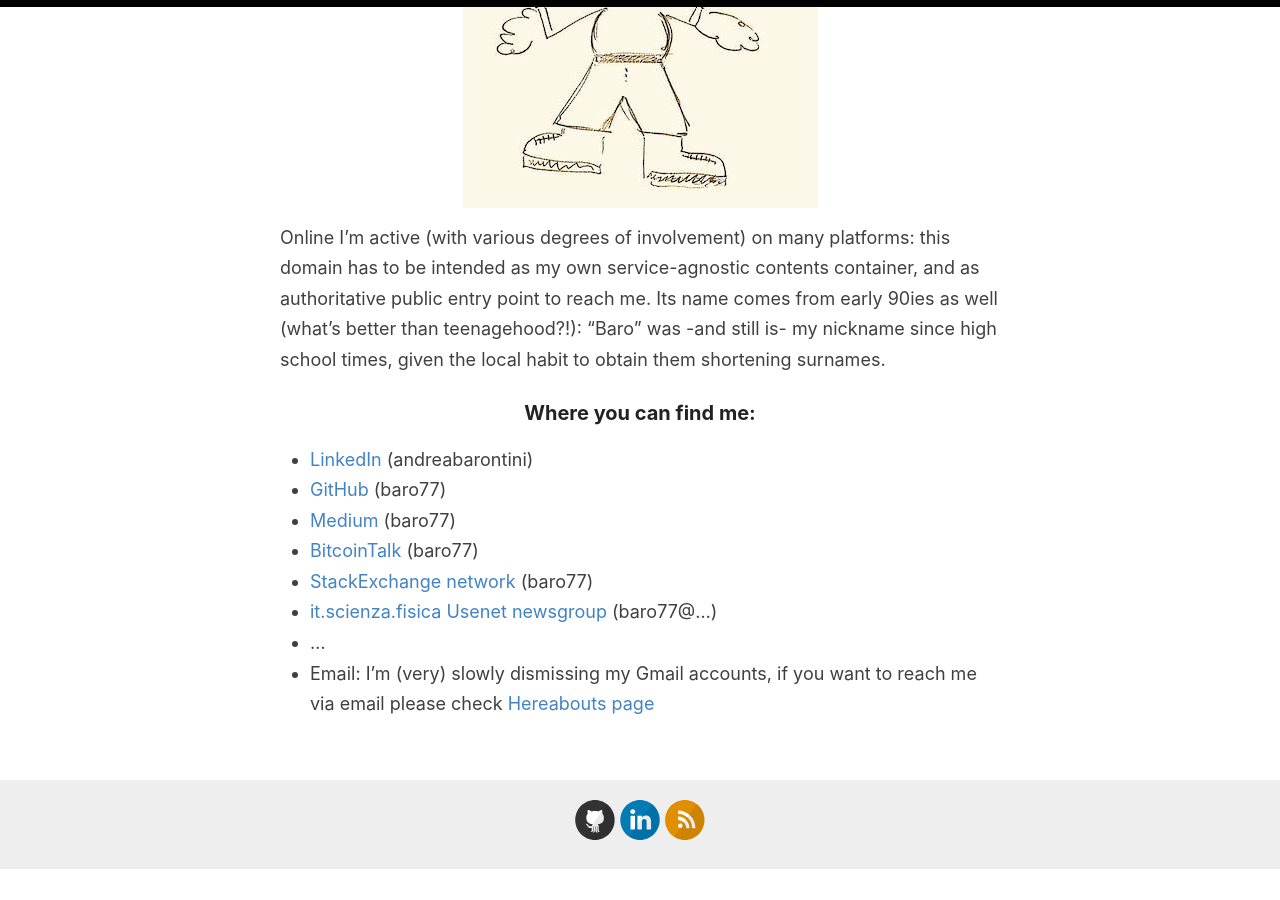
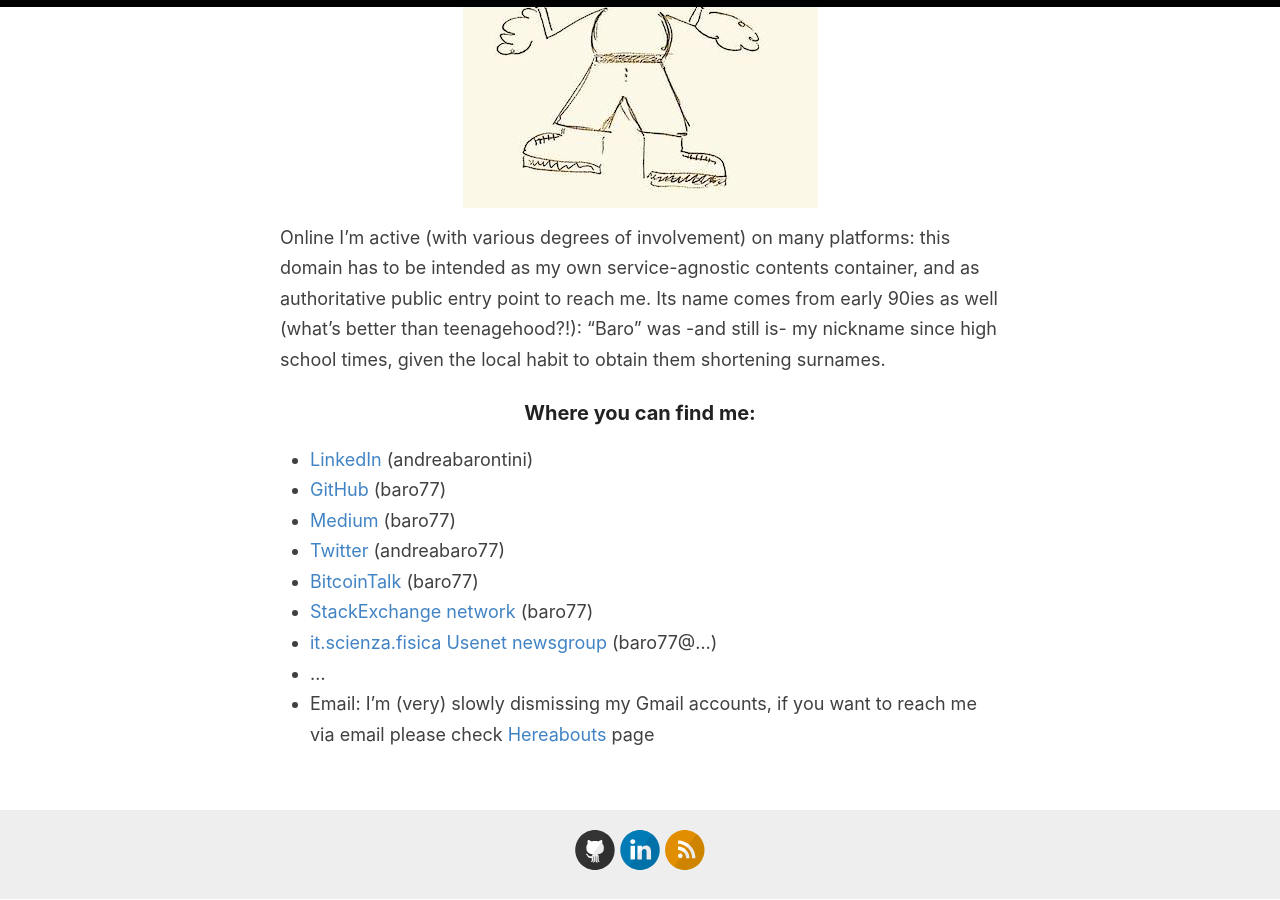
Before and after one commit to baro77/baro77.github.io, a Jekyll site: the page built from _pages/me.md, in a window 1280 px wide and 900 px high, scrolled down 804 px. Built offline with Jekyll 4.4.1, drawn with Linux system fonts in a browser that asks for light colours; before the commit the page ends 1673 px from its top, so only the background shows below that.

```diff
--- a/_pages/me.md
+++ b/_pages/me.md
@@ -19,8 +19,9 @@ Online I'm active (with various degrees of involvement) on many platforms: this
 - [LinkedIn](https://www.linkedin.com/in/andreabarontini) (andreabarontini)
 - [GitHub](https://github.com/baro77) (baro77)
 - [Medium](https://baro77.medium.com) (baro77)
+- [Twitter](https://twitter.com/andreabaro77) (andreabaro77)
 - [BitcoinTalk](https://bitcointalk.org/index.php?action=profile;u=2686223) (baro77)
 - [StackExchange network](https://stackexchange.com/users/20675050/baro77) (baro77)
 - [it.scienza.fisica Usenet newsgroup](nntp://it.scienza.fisica) (baro77@...)
 - ...
-- Email: I'm (very) slowly dismissing my Gmail accounts, if you want to reach me via email please check [Hereabouts page](https://www.bybaro.it/hereabouts/)
+- Email: I'm (very) slowly dismissing my Gmail accounts, if you want to reach me via email please check [Hereabouts](https://www.bybaro.it/hereabouts) page
```
Also changed, not shown: _pages/hereabouts.md (+1 -0 lines).
